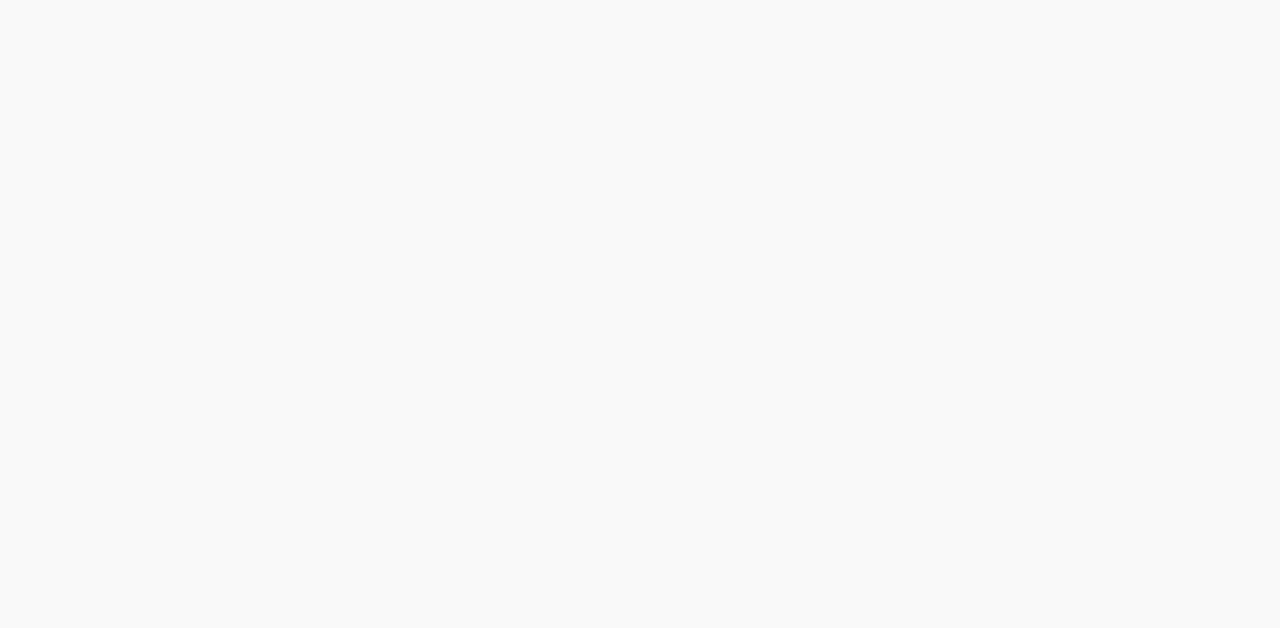
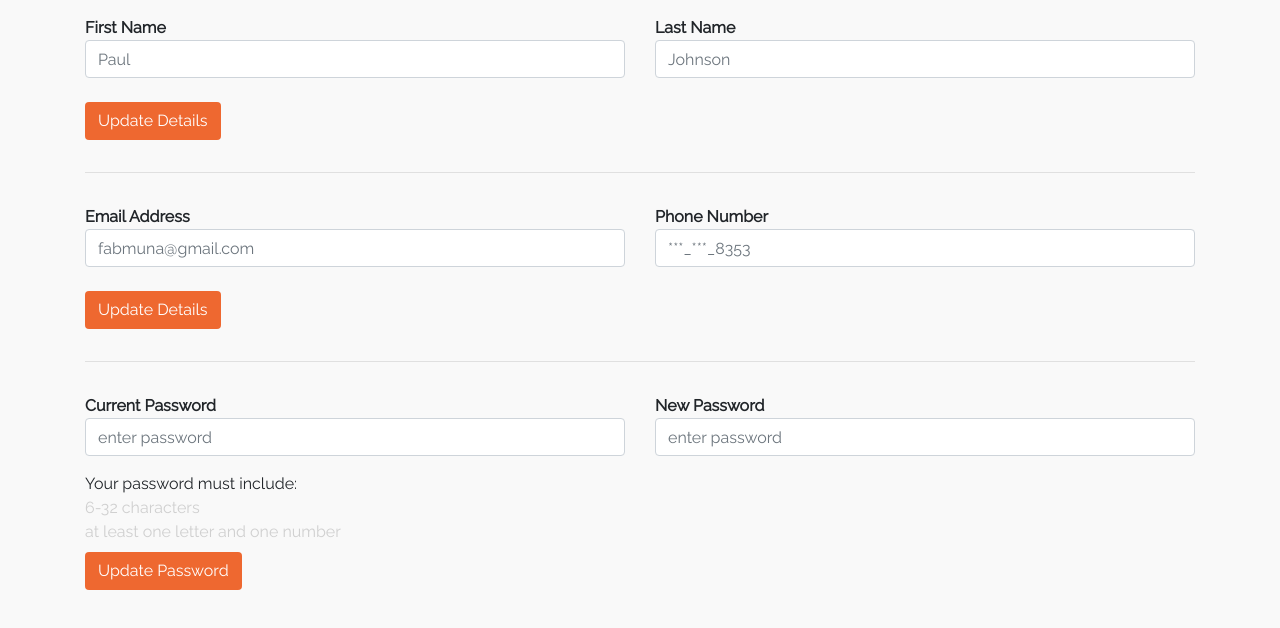
Before and after one commit to hnadigwe/butchery-shop, a plain HTML site: page village-butcheryFE/settings.html in a window 1280 px wide. Drawn offline with nearby package versions, Linux system fonts and the light colour scheme.

Commit message:
adding settings page

```diff
--- a/village-butcheryFE/settings.html
+++ b/village-butcheryFE/settings.html
@@ -11,5 +11,98 @@
 </head>
 <body>
 
+    <section class="pb-3 pt-3">
+        <div class="container">
+            <div class="row">
+                <div class="col-md-6">
+                    <form>
+                        <div class="form-group">
+                            <div class=" font-weight-bold">First Name</div>
+                            <input class="form-control" aria-describedby="emailHelp" placeholder="Paul">
+                        </div>
+                    </form>
+                </div>
+                <div class="col-md-6">
+                    <form>
+                        <div class="form-group">
+                            <div class=" font-weight-bold">Last Name</div>
+                            <input class="form-control" aria-describedby="emailHelp" placeholder="Johnson">
+                        </div>
+                    </form>
+                </div>
+            </div>
+            <div class="row">
+                <div class="col-md-12">
+                    <a href="" class="btn my-btn green-hov mt-2 mb-3">Update Details</a>
+                </div>
+            </div>
+            <hr>
+        </div>
+    </section>
+
+    <section class="pb-3">
+        <div class="container">
+            <div class="row">
+                <div class="col-md-6">
+                    <form>
+                        <div class="form-group">
+                            <div class="extra-bold">Email Address</div>
+                            <input type="email" class="form-control" aria-describedby="emailHelp" placeholder="fabmuna@gmail.com">
+                        </div>
+                    </form>
+                </div>
+                <div class="col-md-6">
+                    <form>
+                        <div class="form-group">
+                            <div class=" font-weight-bold">Phone Number</div>
+                            <input class="form-control" aria-describedby="emailHelp" placeholder="***_***_8353">
+                        </div>
+                    </form>
+                </div>
+            </div>
+            <div class="row">
+                <div class="col-md-12">
+                    <a href="" class="btn my-btn green-hov mt-2 mb-3">Update Details</a>
+                </div>
+            </div>
+            <hr>
+        </div>
+    </section>
+
+    <section class="pb-3">
+        <div class="container">
+            <div class="row">
+                <div class="col-md-6">
+                    <form>
+                        <div class="form-group">
+                            <div class=" font-weight-bold">Current Password</div>
+                            <input class="form-control" aria-describedby="emailHelp" placeholder="enter password">
+                        </div>
+                    </form>
+                </div>
+
+                <div class="col-md-6">
+                    <form>
+                        <div class="form-group">
+                            <div class=" font-weight-bold">New Password</div>
+                            <input class="form-control" aria-describedby="emailHelp" placeholder="enter password">
+                        </div>
+                    </form>
+                </div>
+            </div>
+            <div class="row">
+                <div class="col-md-12">
+                    <div class="h-4">Your password must include:</div>
+                    <div class="text-gray h-4">6-32 characters</div>
+                    <div class="text-gray h-4">at least one letter and one number</div>
+                </div>
+            </div>
+            <div class="row">
+                <div class="col-md-12">
+                    <a href="" class="btn my-btn green-hov mt-2 mb-3">Update Password</a>
+                </div>
+            </div>
+        </div>
+    </section>
 </body>
 </html>
```
